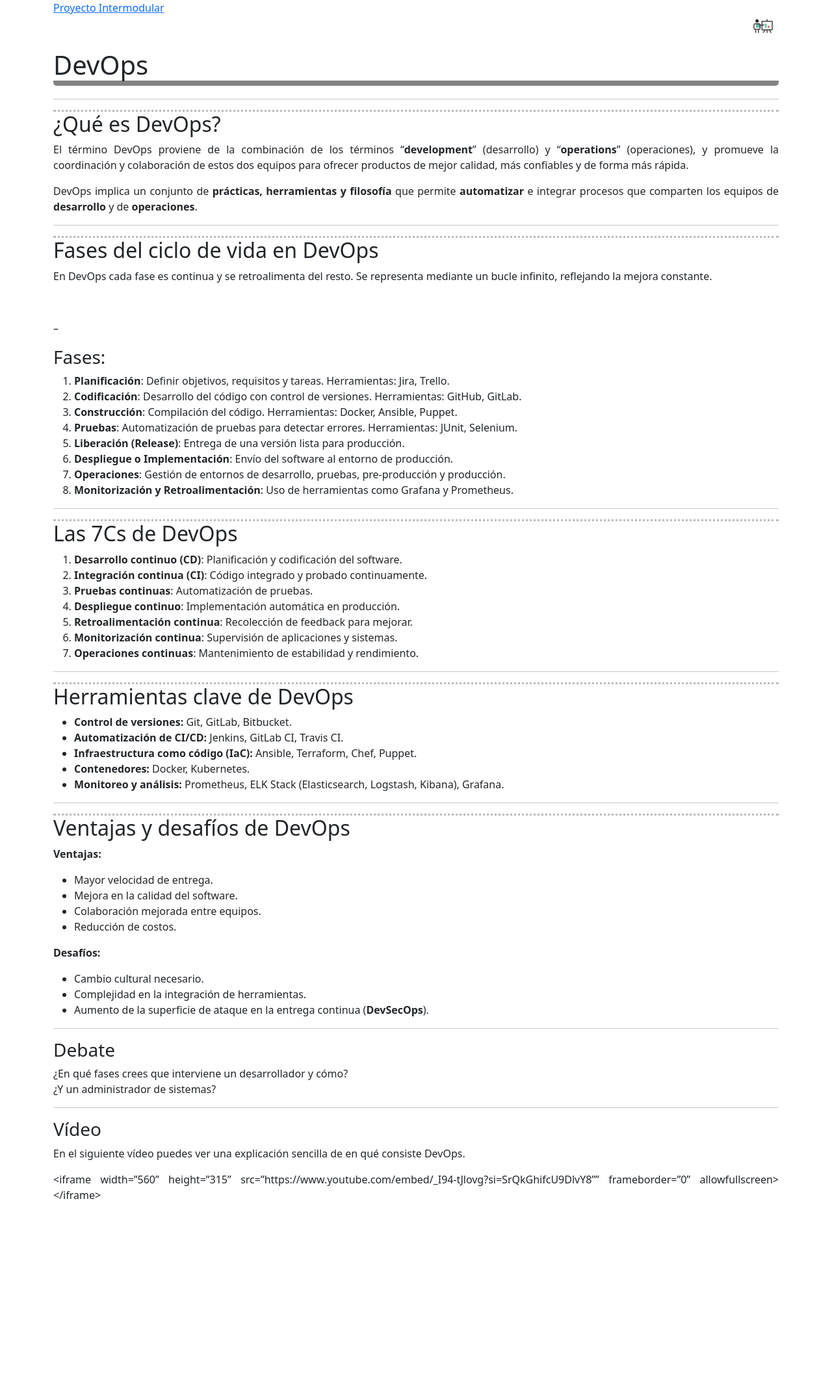
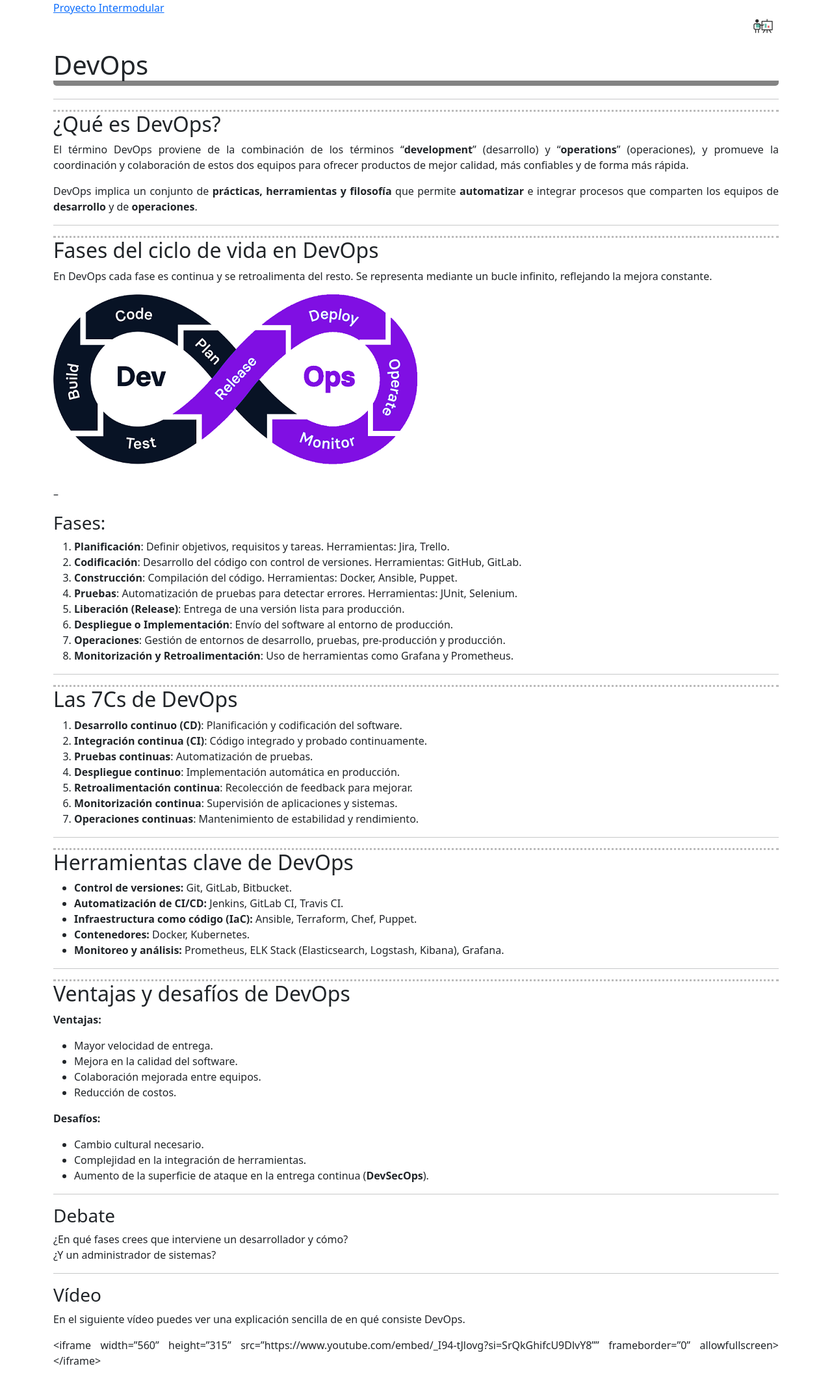
Before and after one commit to fperezIES/proyecto, a Jekyll site: the page built from UD1/slides/devops.slides.md, in a window 1280 px wide. Shown: the whole page at 65% size. Built offline with Jekyll 4.4.1, drawn with Linux system fonts in a browser that asks for light colours; our own code applies the rules of GitHub Pages for plain Markdown files; before the commit the page ends 1867 px from its top, so only the background shows below that.

Commit message:
Corregida ruta imagen en presentación devops

```diff
--- a/UD1/slides/devops.slides.md
+++ b/UD1/slides/devops.slides.md
@@ -16,7 +16,7 @@
 
 En DevOps cada fase es continua y se retroalimenta del resto. Se representa mediante un bucle infinito, reflejando la mejora constante.
 
-![](img/devopsJ.png)
+![DevOps](../img/devopsJ.png)
 
 --
 
```
